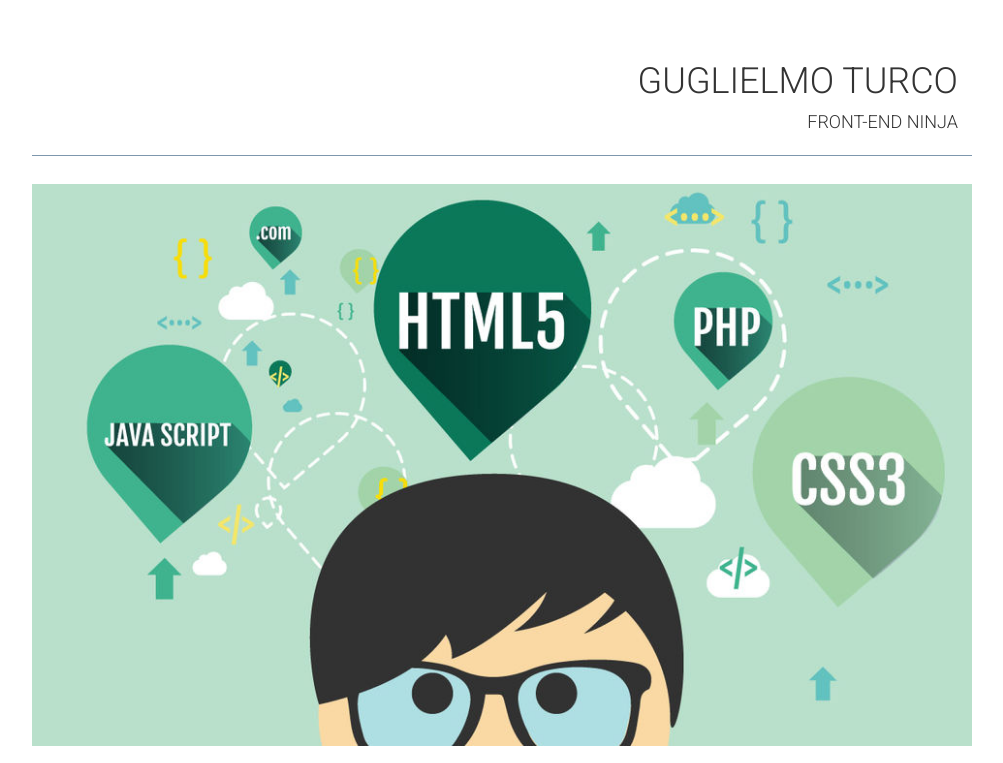
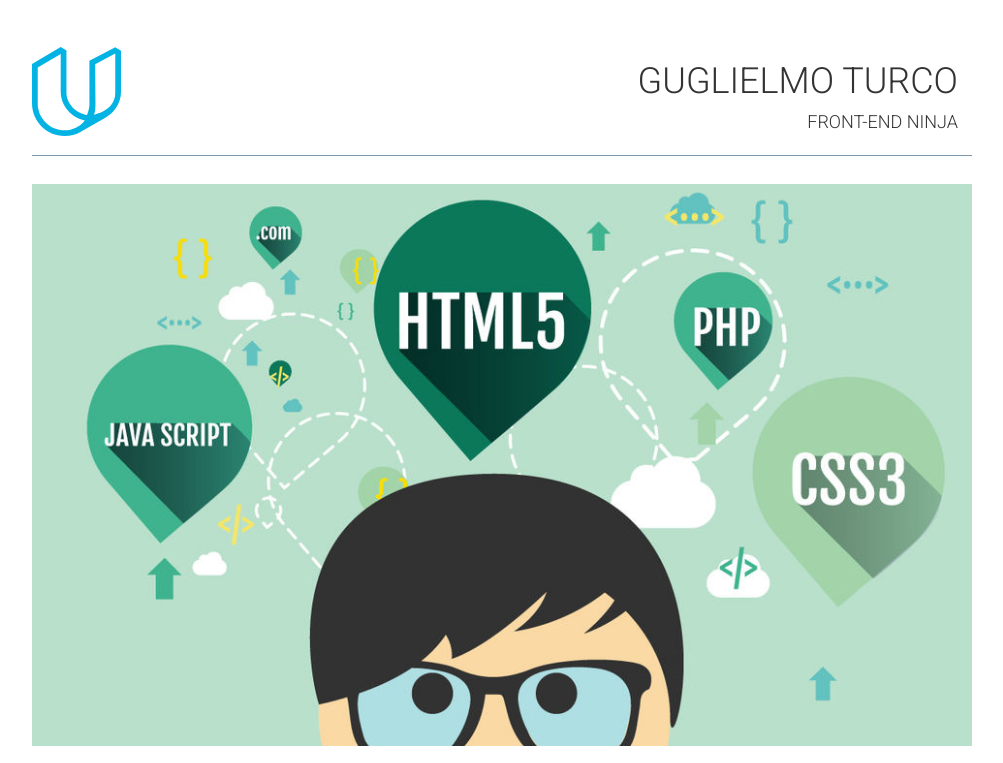
Before and after one commit to guglio/Udacity-design-mockup-portfolio, a website: page index.html in a window 1280 px wide. Shown: the top 763 px of the page, without its empty margins (138-1141 px from the left). Drawn offline with nearby package versions, Linux system fonts and the light colour scheme; the site is published under a folder, as on GitHub Pages, so addresses that start at the root find nothing.

Commit message:
Change logo url

```diff
--- a/stylesheets/screen.css
+++ b/stylesheets/screen.css
@@ -47,7 +47,7 @@ header {
   -o-transition-timing-function: ease;
   -webkit-transition-timing-function: ease;
   transition-timing-function: ease;
-  background-image: url('/images/udacity-logo.svg?1476673736');
+  background-image: url('../images/udacity-logo.svg?1476673736');
   background-repeat: no-repeat;
   background-position: center left;
 }
```
